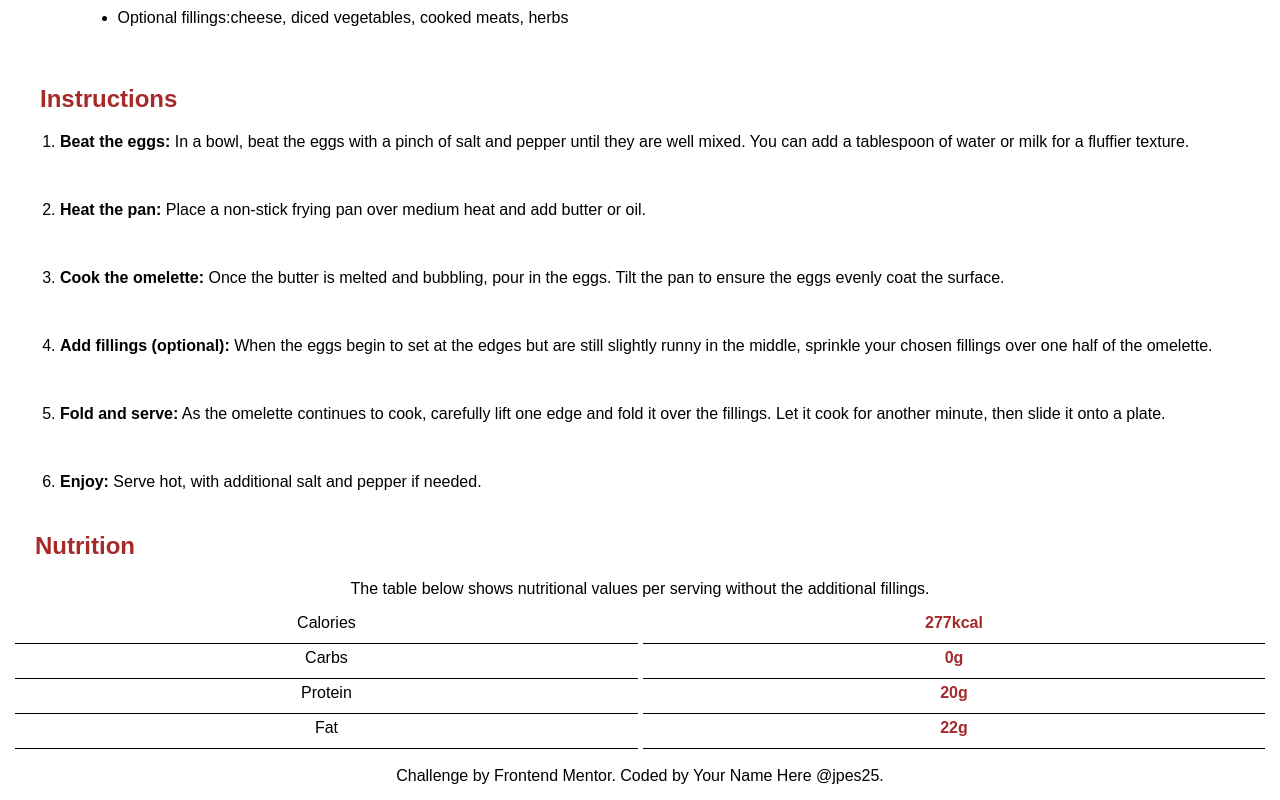
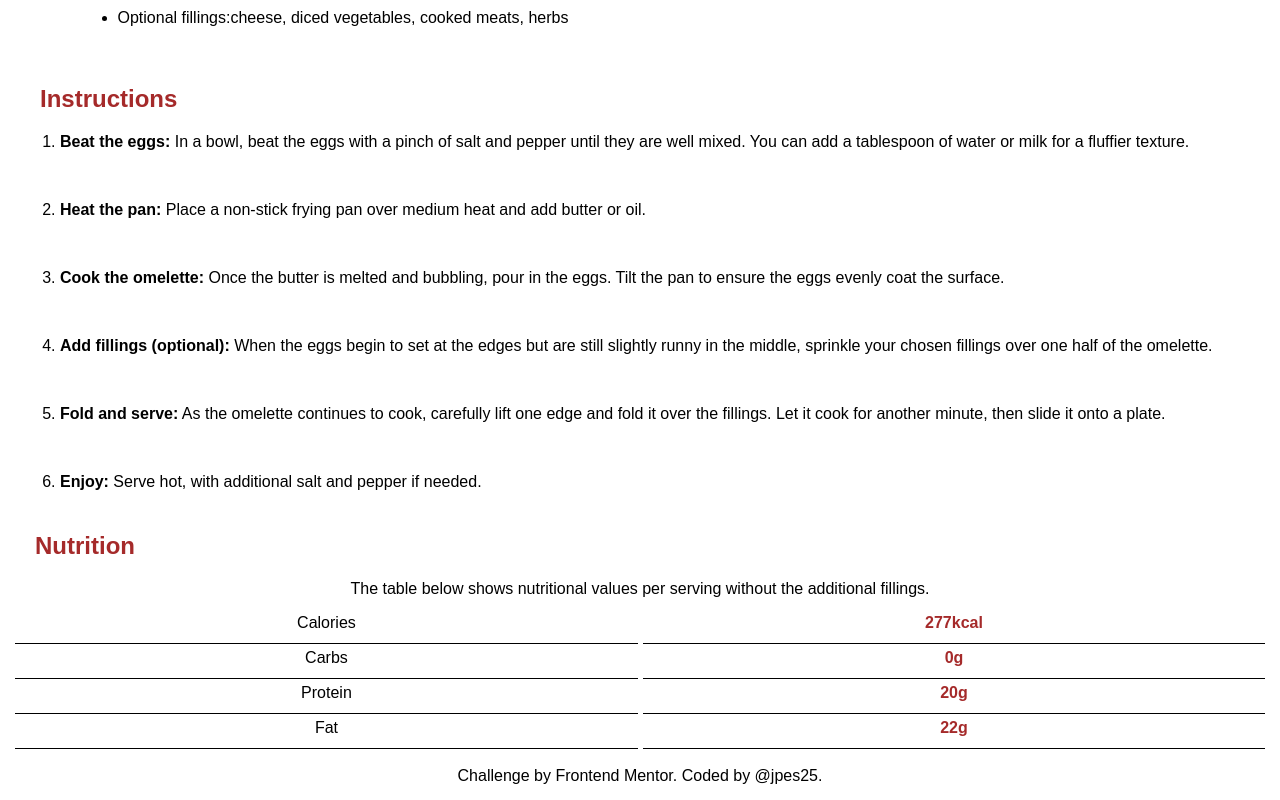
Before and after one commit to salac25/First-challenge-Frontend-Mentor, a plain HTML site: page index.html in a window 1280 px wide. Shown: the part 1107-1907 px from the top of the page. Drawn offline with Linux system fonts and the light colour scheme.

Commit message:
index.html

```diff
--- a/index.html
+++ b/index.html
@@ -72,6 +72,6 @@
     </div>
 
   <br>
-    Challenge by Frontend Mentor. Coded by Your Name Here @jpes25.
+    Challenge by Frontend Mentor. Coded by @jpes25.
   </body>
 </html>
```
